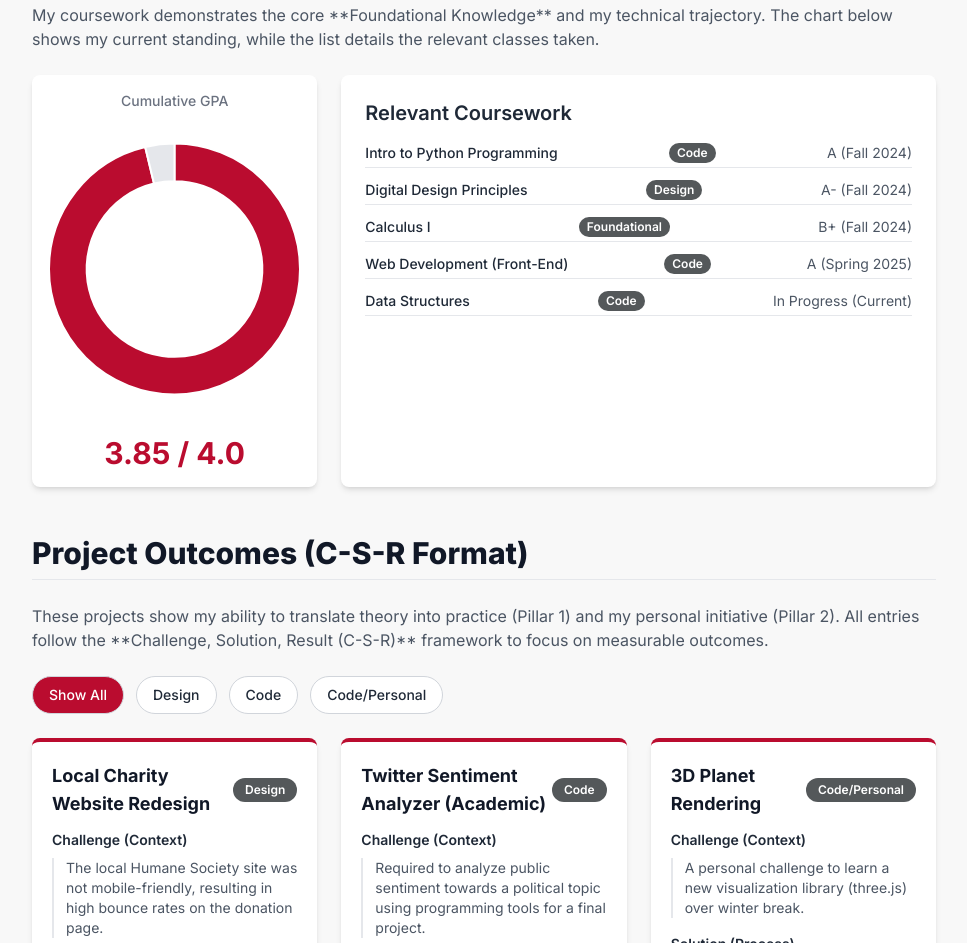
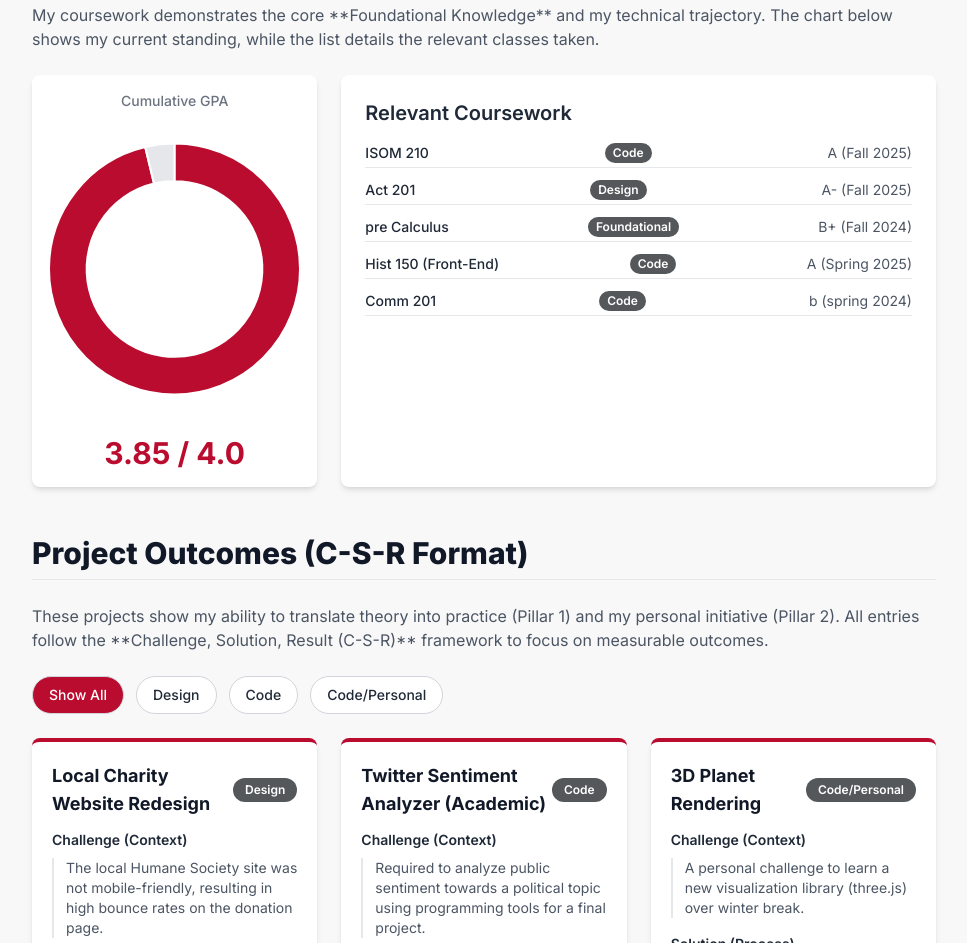
Before and after one commit to Jocelynb2007/PBL-personal-Portfolio-, a plain HTML site: page index.html in a window 1280 px wide. Shown: the part 792-1735 px from the top of the page, without its empty margins (296-1263 px from the left). Drawn offline with nearby package versions, Linux system fonts and the light colour scheme.

Commit message:
Update index.html

```diff
--- a/index.html
+++ b/index.html
@@ -279,11 +279,11 @@ CONFIRMATION: NO SVG graphics used. NO Mermaid JS used. -->
 
         // 1.2 ACADEMICS (REQUIRED: Add relevant classes)
         const academicData = [
-            { name: "Intro to Python Programming", grade: "A", semester: "Fall 2024", relevance: "Code" },
-            { name: "Digital Design Principles", grade: "A-", semester: "Fall 2024", relevance: "Design" },
-            { name: "Calculus I", grade: "B+", semester: "Fall 2024", relevance: "Foundational" },
-            { name: "Web Development (Front-End)", grade: "A", semester: "Spring 2025", relevance: "Code" },
-            { name: "Data Structures", grade: "In Progress", semester: "Current", relevance: "Code" },
+            { name: "ISOM 210", grade: "A", semester: "Fall 2025", relevance: "Code" },
+            { name: "Act 201", grade: "A-", semester: "Fall 2025", relevance: "Design" },
+            { name: " pre Calculus", grade: "B+", semester: "Fall 2024", relevance: "Foundational" },
+            { name: "Hist 150 (Front-End)", grade: "A", semester: "Spring 2025", relevance: "Code" },
+            { name: "Comm 201", grade: "b", semester: "spring 2024", relevance: "Code" },
         ];
 
         // 1.3 PROJECTS (REQUIRED: Follow C-S-R format)
```
